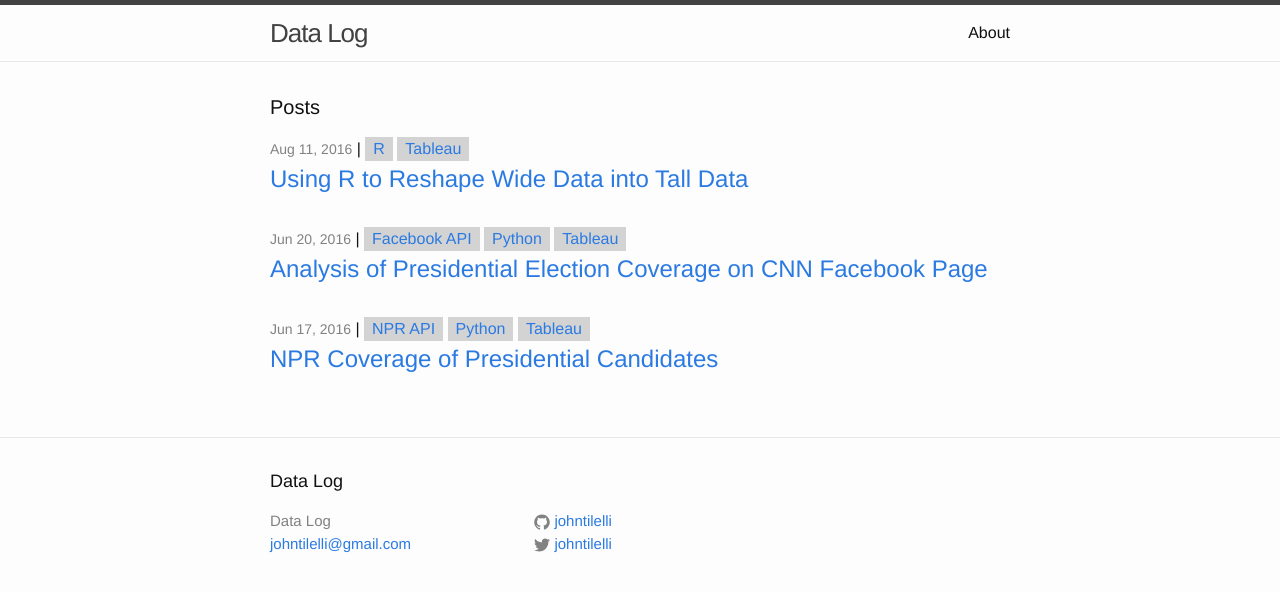
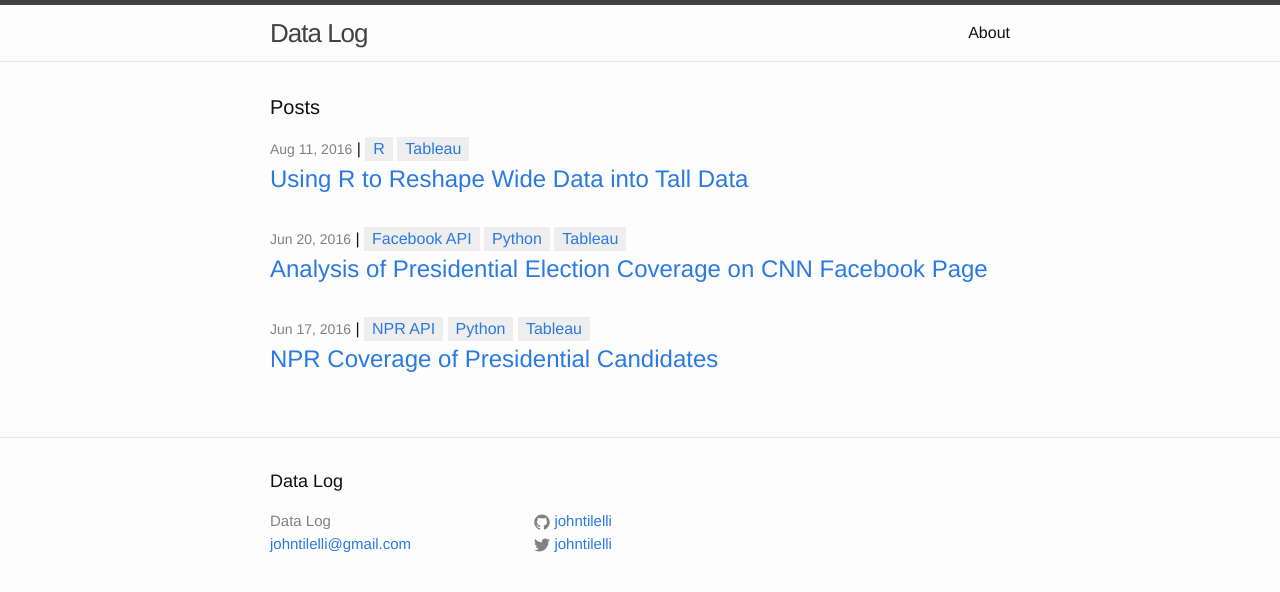
Before and after one commit to johntilelli/johntilelli.github.io, a Jekyll site: the page built from index.html, in a window 1280 px wide. Shown: the top 592 px of the page. Built offline with Jekyll 4.4.1, drawn with Linux system fonts in a browser that asks for light colours.

Commit message:
Update main.scss

```diff
--- a/css/main.scss
+++ b/css/main.scss
@@ -58,5 +58,5 @@
 .post-tag {
   display: inline-block;
   padding: 0 0.5em;
-  background-color: #d3d3d3 ;
+  background-color: #eee;
 }
```
